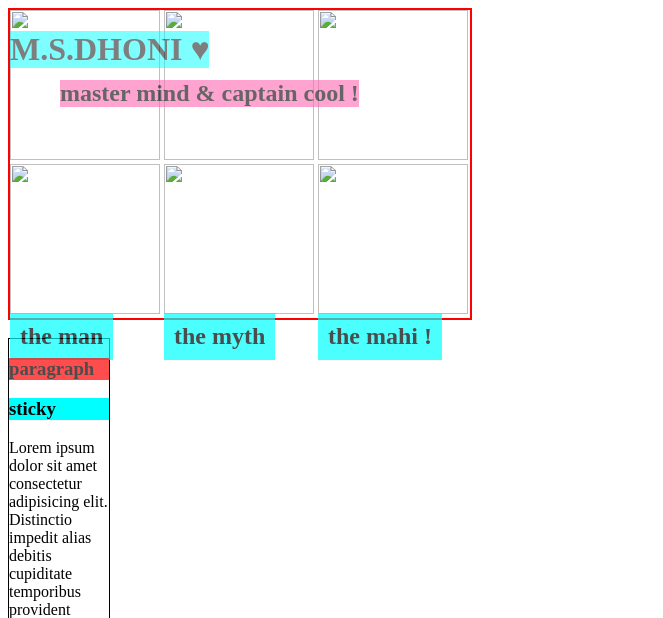
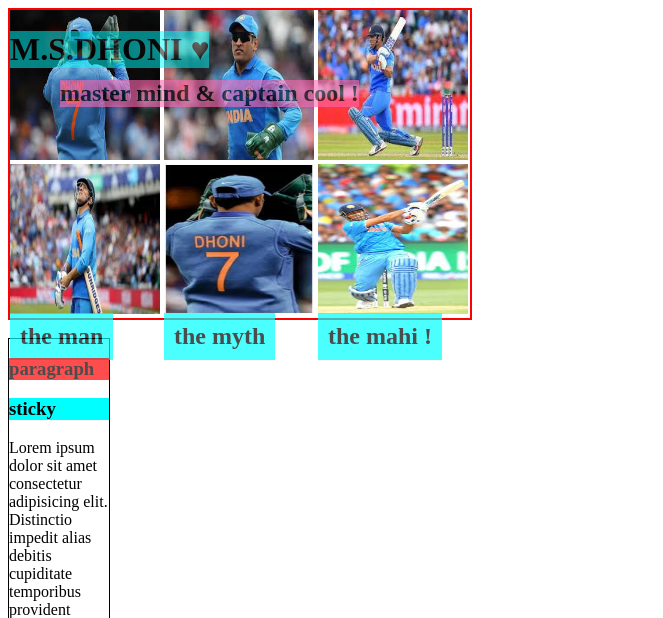
Before and after one commit to Vishnusodinapalli939/positions, a plain HTML site: page index.html in a window 1280 px wide. Shown: the top 618 px of the page, without its empty margins (0-663 px from the left). Drawn offline with Linux system fonts and the light colour scheme.

Commit message:
chnaging folder name

```diff
--- a/index.html
+++ b/index.html
@@ -69,15 +69,15 @@
     <div class="main">
         <h1 class="name">M.S.DHONI &hearts;</h1>
       <h2 class="mas">master mind & captain cool !</h2>
-      <img src="./iframe/dhoni1.jpg" />
-      <img src="./iframe/dhoni2.jpg" />
-      <img src="./iframe/dhoni3.jpg" /><br />
+      <img src="./position/dhoni1.jpg" />
+      <img src="./position/dhoni2.jpg" />
+      <img src="./position/dhoni3.jpg" /><br />
       <h2 class="for">the man</h2>
-      <img src="./iframe/dhoni4.jpg" />
+      <img src="./position/dhoni4.jpg" />
       <h2 class="for">the myth</h2>
-      <img src="./iframe/dhoni5.jpg" />
+      <img src="./position/dhoni5.jpg" />
       <h2 class="for">the mahi !</h2>
-      <img src="./iframe/dhoni6.jpg" />
+      <img src="./position/dhoni6.jpg" />
     </div>
     <br>
     <div class="con">
```
